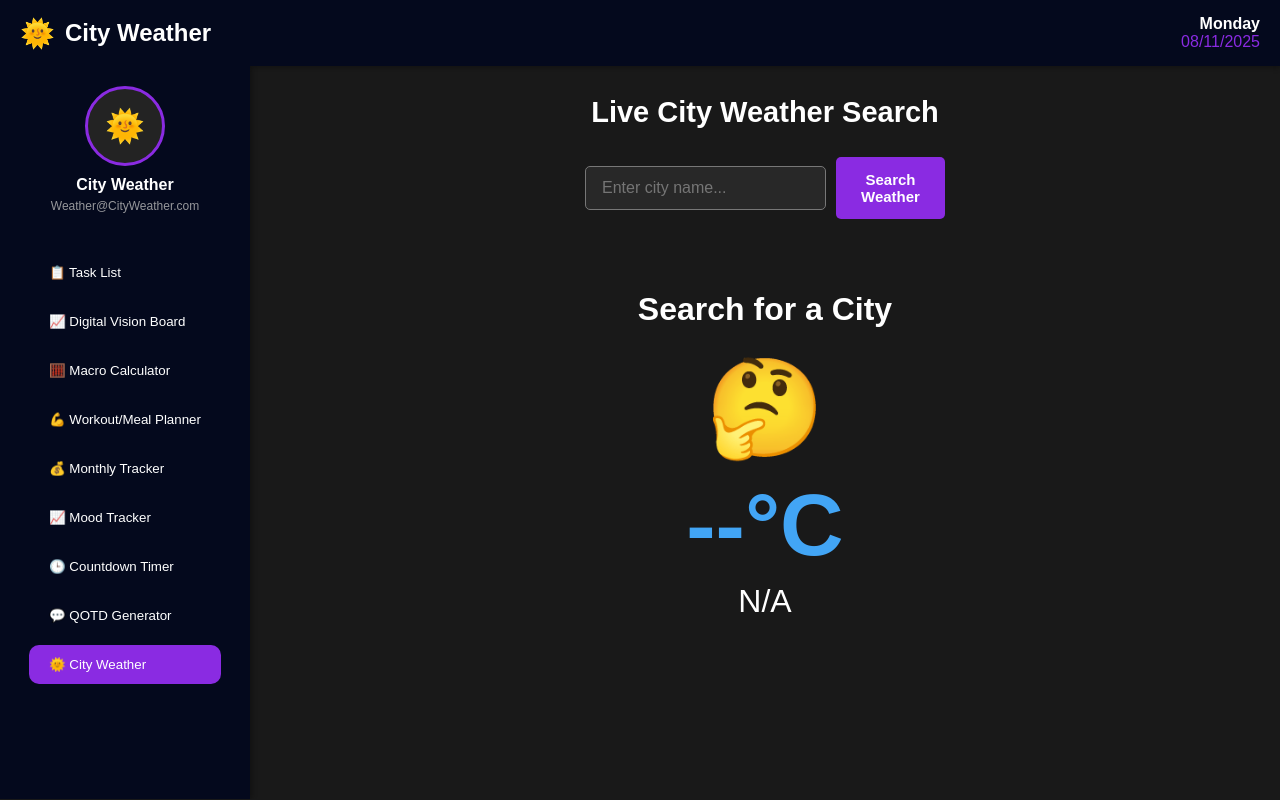
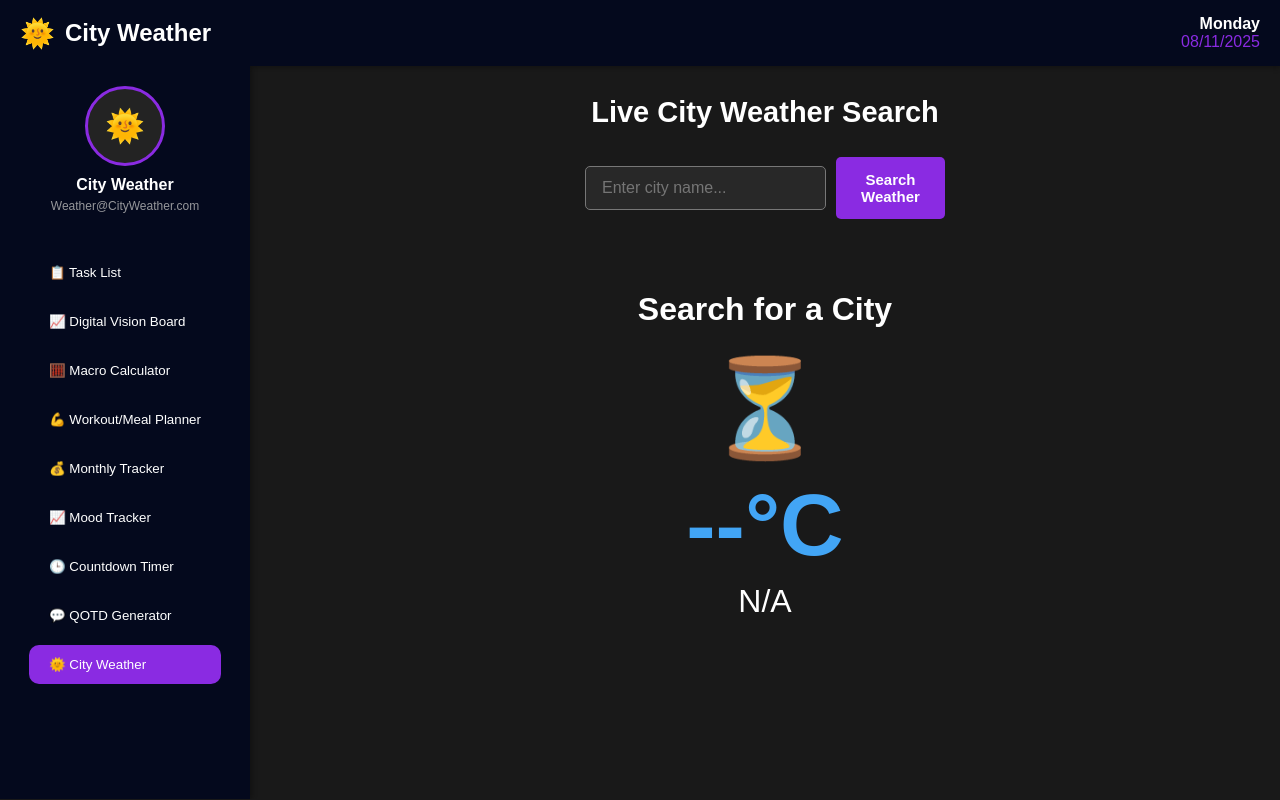
Before and after one commit to timtchouamou/weatherCityMap, a plain HTML site: page index.html in a window 1280 px wide. Drawn offline with Linux system fonts and the light colour scheme; a web font is replaced by a local one.

Commit message:
Update index.html

```diff
--- a/index.html
+++ b/index.html
@@ -94,7 +94,7 @@
           <div class="weather-display-card">
             <h2 id="city-name">Search for a City</h2>
             <div class="weather-icon">
-              <span id="weather-emoji">🤔</span>
+              <span id="weather-emoji">⏳</span>
             </div>
             <div class="temperature">--°C</div>
             <div class="condition">N/A</div>
```
